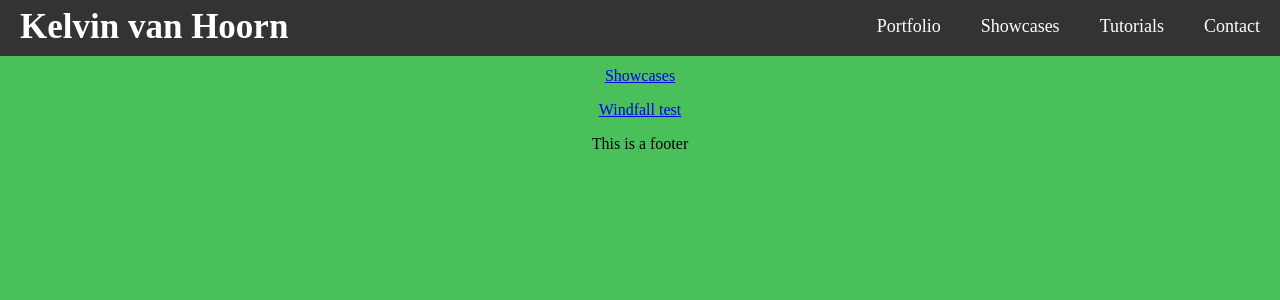
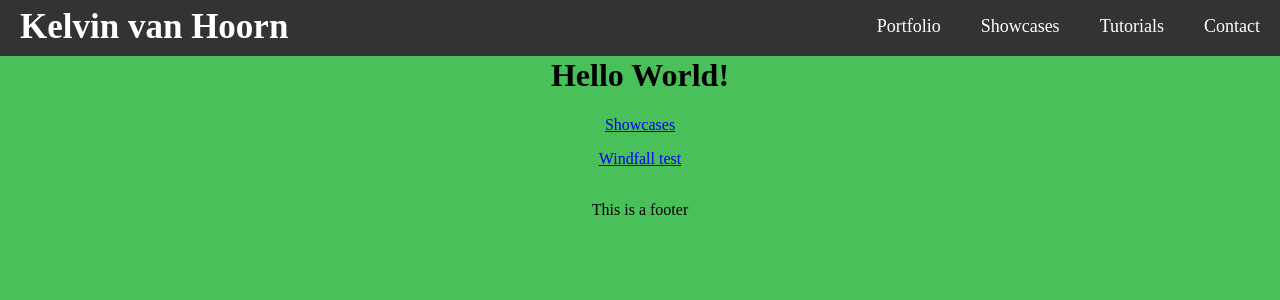
Before and after one commit to Radagasd/Radagasd.github.io, a Jekyll site: the page built from index.md, in a window 1280 px wide. Shown: the top 300 px of the page. Built offline with Jekyll 4.4.1, drawn with Linux system fonts in a browser that asks for light colours; our own code applies the rules of GitHub Pages for plain Markdown files.

Commit message:
no message

```diff
--- a/_includes/head.html
+++ b/_includes/head.html
@@ -1,7 +1,7 @@
 <head>
 	<title>{% if page.title %}{{ page.title }} | {% endif %}{{ site.title }}</title>
 	<meta charset="utf-8" />
-	<meta name="viewport" content="width=device-width, initial-scale=1.0, user-scalable=no" />
+	<meta name="viewport" content="width=device-width, initial-scale=1" />
 	<!--[if lte IE 8]><script src="{{ "assets/js/ie/html5shiv.js" | relative_url }}"></script><![endif]-->
 	<!-- <link rel="stylesheet" href="{{ "assets/css/main.css" | relative_url }}" /> -->
 	<!-- <link rel="stylesheet" href="{{ "/css/main.css" | prepend: site.baseurl }}"> -->
--- a/_layouts/default.html
+++ b/_layouts/default.html
@@ -5,11 +5,11 @@
   <body>
     {% include header.html %}
 
-    <section class="main-content">
+    <div class="main-content">
 
     {{ content }}
 
-    </section>
+    </div>
 
     {% include footer.html %}
   </body>
--- a/_sass/layout/_header.scss
+++ b/_sass/layout/_header.scss
@@ -2,15 +2,11 @@
     background: palette(bg-alt);
 
     .navbar {
+        overflow: hidden;
         background-color: #333;
         position: fixed;
-        margin: 0;
-        padding: 0;
+        top: 0;
         width: 100%;
-        top: 0;
-
-        overflow: hidden;
-
     }
 
     .navbar a{
@@ -24,6 +20,7 @@
 
         float: left;
 
+        // font-size: 3vw;
         font-size: 18px;
         line-height: 25px;
         border-radius: 10px;
@@ -39,7 +36,13 @@
         float: right;
     }
 
-    @media screen and (max-width: $header-mobile-width){
+    .navbar .logo
+    {
+        font-weight: bold;
+        font-size: 35px;
+    }
+
+    @media screen and (max-width: $mediumdevice-width){
         .navbar{
             position: relative;
         }
@@ -51,10 +54,5 @@
         }
     }
 
-    .navbar .logo
-    {
-        font-weight: bold;
-        font-size: 35px;
-    }
 
 }
--- a/_sass/libs/_vars.scss
+++ b/_sass/libs/_vars.scss
@@ -6,4 +6,5 @@
     yellow      : #fcff49
 );
 
-$header-mobile-width: 600px;
+$phone-width: 600px;
+$mediumdevice-width: 768px;
--- a/assets/css/main.scss
+++ b/assets/css/main.scss
@@ -16,3 +16,14 @@
     background: palette(bg);
     margin: 0;
 }
+
+.main-content{
+    margin-top: 35px;
+    padding: 1px;
+}
+
+@media screen and (max-width: $mediumdevice-width){
+    .main-content{
+        margin-top: 0px;
+    }
+}
```
